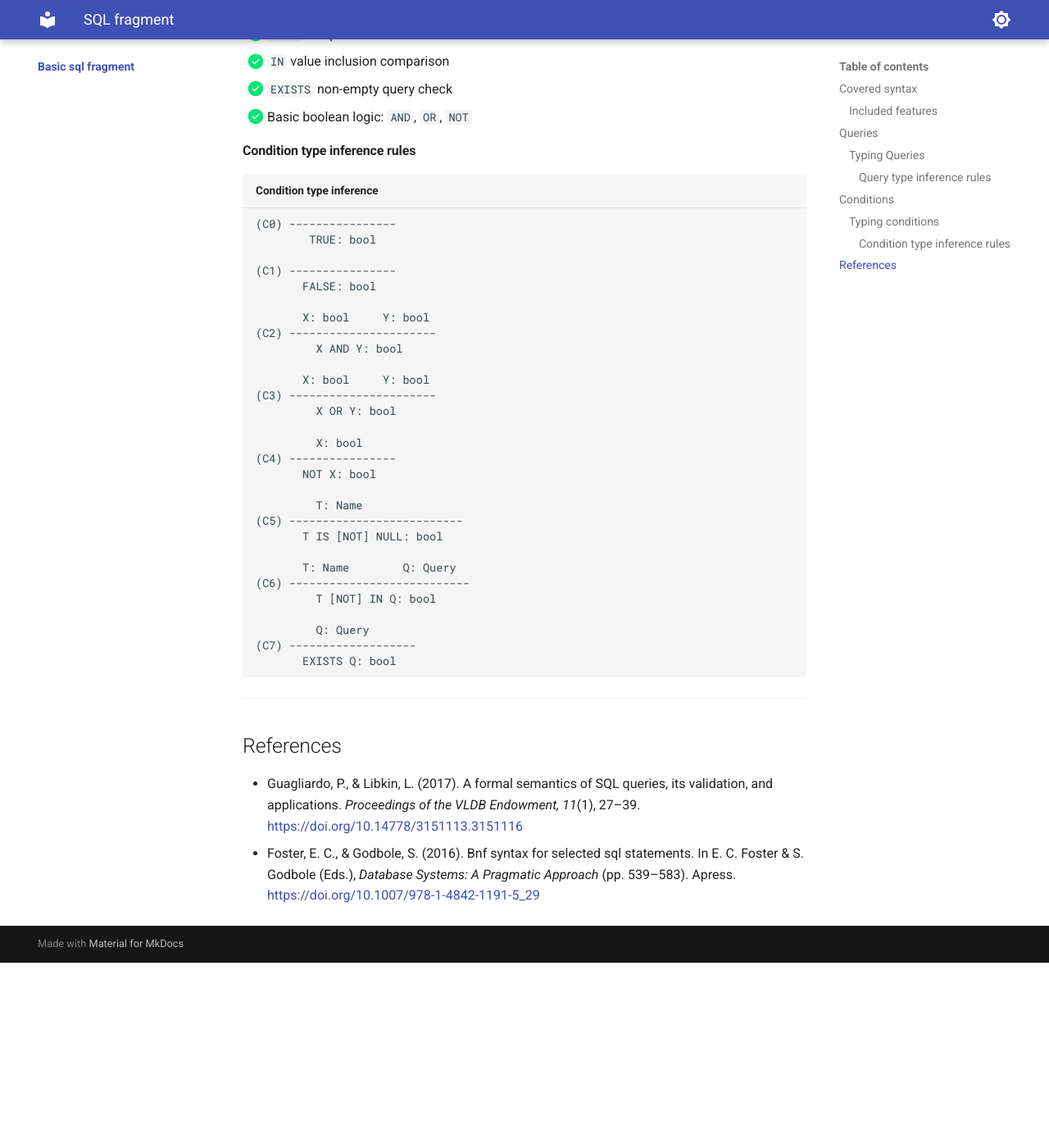
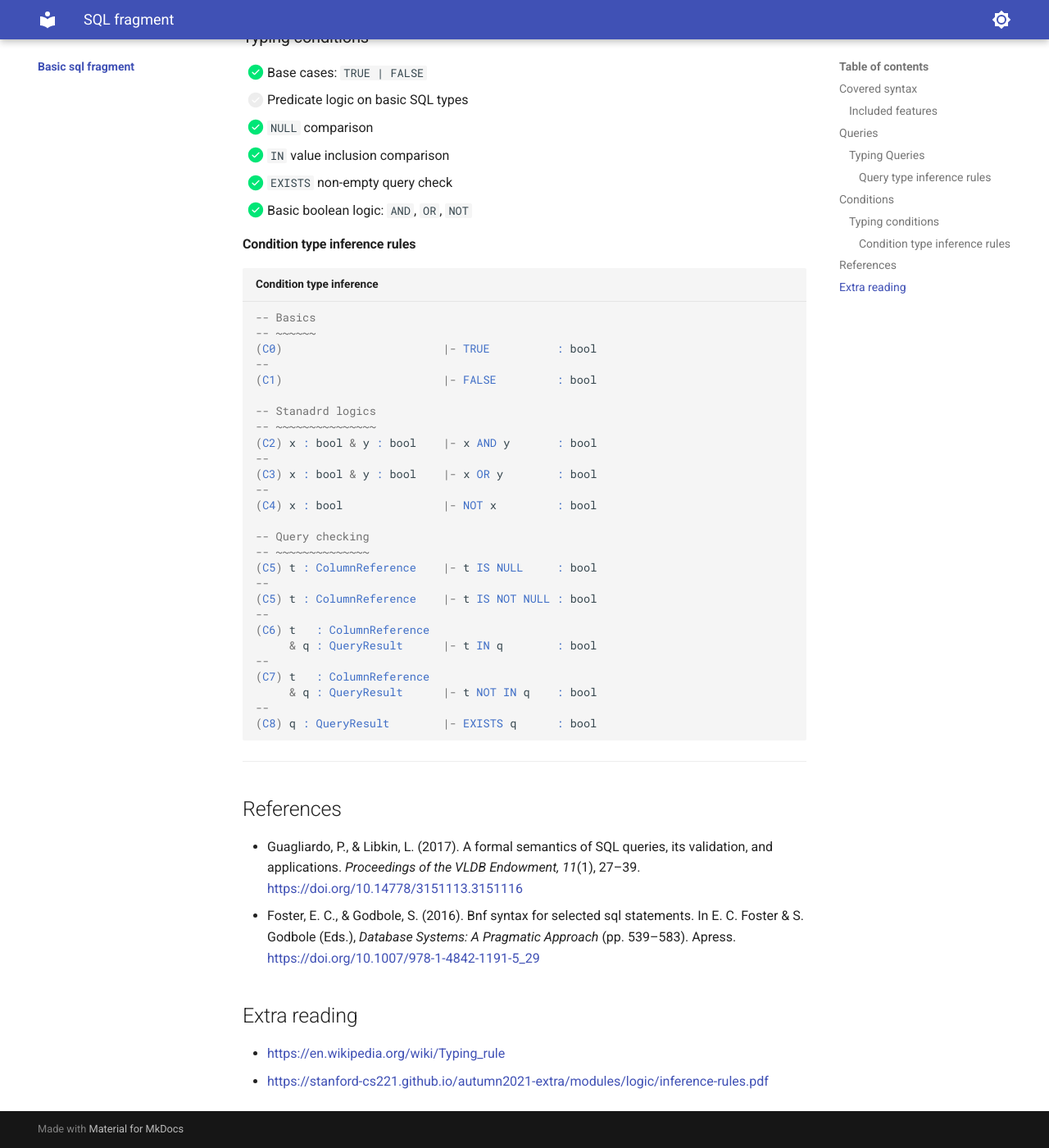
Before and after one commit to dee-me-tree-or-love/chai_sql, an MkDocs documentation site: the page built from docs/basic-sql-fragment/index.md, in a window 1280 px wide and 1400 px high, scrolled down 1819 px. Shown: the whole window at 82% size. Built offline with MkDocs 1.6.1 and Material for MkDocs 9.7.7, drawn with Linux system fonts in a browser that asks for light colours; before the commit the page ends 2993 px from its top, so only the background shows below that; some of the changed text lies outside the part shown.

Commit message:
chore: small fixes to sql abnf

````diff
--- a/docs/basic-sql-fragment/index.md
+++ b/docs/basic-sql-fragment/index.md
@@ -26,22 +26,24 @@
 
 ```abnf  title="Query syntax"
 ; utility definitions
-_Token_       = 1*HEXDIG
-Alias         = _Token_
+TOKEN         = 1*HEXDIG
+Alias         = TOKEN
 
 ; tables
-Table         = _Token_
+Table         = TOKEN
 TableAccess   = Table ["AS" Alias]
               / TableAccess "," Table ["AS" Alias]
 
 ; columns
-Column        = _Token_
+Column        = TOKEN
 ColumnAccess  = Column ["AS" Alias]
               / ColumnAccess "," Column ["AS" Alias]
 
 ; query
-Query  = "SELECT" ["DISTINCT"] ColumnAccess "FROM" TableAccess "WHERE" Condition
-       / "SELECT" ["DISTINCT"] "*" "FROM" TableAccess "WHERE" Condition
+Query  = "SELECT" ["DISTINCT"] ColumnAccess
+         "FROM" TableAccess "WHERE" Condition
+       / "SELECT" ["DISTINCT"] "*"
+         "FROM" TableAccess "WHERE" Condition
        / Query ("UNION" / "INTERSECT" / "EXCEPT") ["ALL"] Query
 ```
 
@@ -91,37 +97,35 @@
 
 #### Condition type inference rules
 
-```plaintext  title="Condition type inference"
+<!-- TODO: consider which syntax format works best here -->
+```hs title="Condition type inference"
+-- Basics
+-- ~~~~~~
+(C0)                        |- TRUE          : bool
+--
+(C1)                        |- FALSE         : bool
 
-(C0) ----------------
-        TRUE: bool
+-- Stanadrd logics
+-- ~~~~~~~~~~~~~~~
+(C2) x : bool & y : bool    |- x AND y       : bool
+--
+(C3) x : bool & y : bool    |- x OR y        : bool
+--
+(C4) x : bool               |- NOT x         : bool
 
-(C1) ----------------
-       FALSE: bool
-
-       X: bool     Y: bool
-(C2) ----------------------
-         X AND Y: bool
-
-       X: bool     Y: bool
-(C3) ----------------------
-         X OR Y: bool
-
-         X: bool
-(C4) ----------------
-       NOT X: bool
-
-         T: Name
-(C5) --------------------------
-       T IS [NOT] NULL: bool
-
-       T: Name        Q: Query
-(C6) ---------------------------
-         T [NOT] IN Q: bool
-
-         Q: Query
-(C7) -------------------
-       EXISTS Q: bool
+-- Query checking
+-- ~~~~~~~~~~~~~~
+(C5) t : ColumnReference    |- t IS NULL     : bool
+--
+(C5) t : ColumnReference    |- t IS NOT NULL : bool
+--
+(C6) t   : ColumnReference
+     & q : QueryResult      |- t IN q        : bool
+--
+(C7) t   : ColumnReference
+     & q : QueryResult      |- t NOT IN q    : bool
+--
+(C8) q : QueryResult        |- EXISTS q      : bool
 ```
 
 ---
@@ -130,3 +134,8 @@
 
 - Guagliardo, P., & Libkin, L. (2017). A formal semantics of SQL queries, its validation, and applications. _Proceedings of the VLDB Endowment, 11_(1), 27–39. <https://doi.org/10.14778/3151113.3151116>
 - Foster, E. C., & Godbole, S. (2016). Bnf syntax for selected sql statements. In E. C. Foster & S. Godbole (Eds.), _Database Systems: A Pragmatic Approach_ (pp. 539–583). Apress. <https://doi.org/10.1007/978-1-4842-1191-5_29>
+
+## Extra reading
+
+- <https://en.wikipedia.org/wiki/Typing_rule>
+- <https://stanford-cs221.github.io/autumn2021-extra/modules/logic/inference-rules.pdf>
````
Also changed, not shown: other parts of docs/basic-sql-fragment/index.md (+6 -2 lines).
